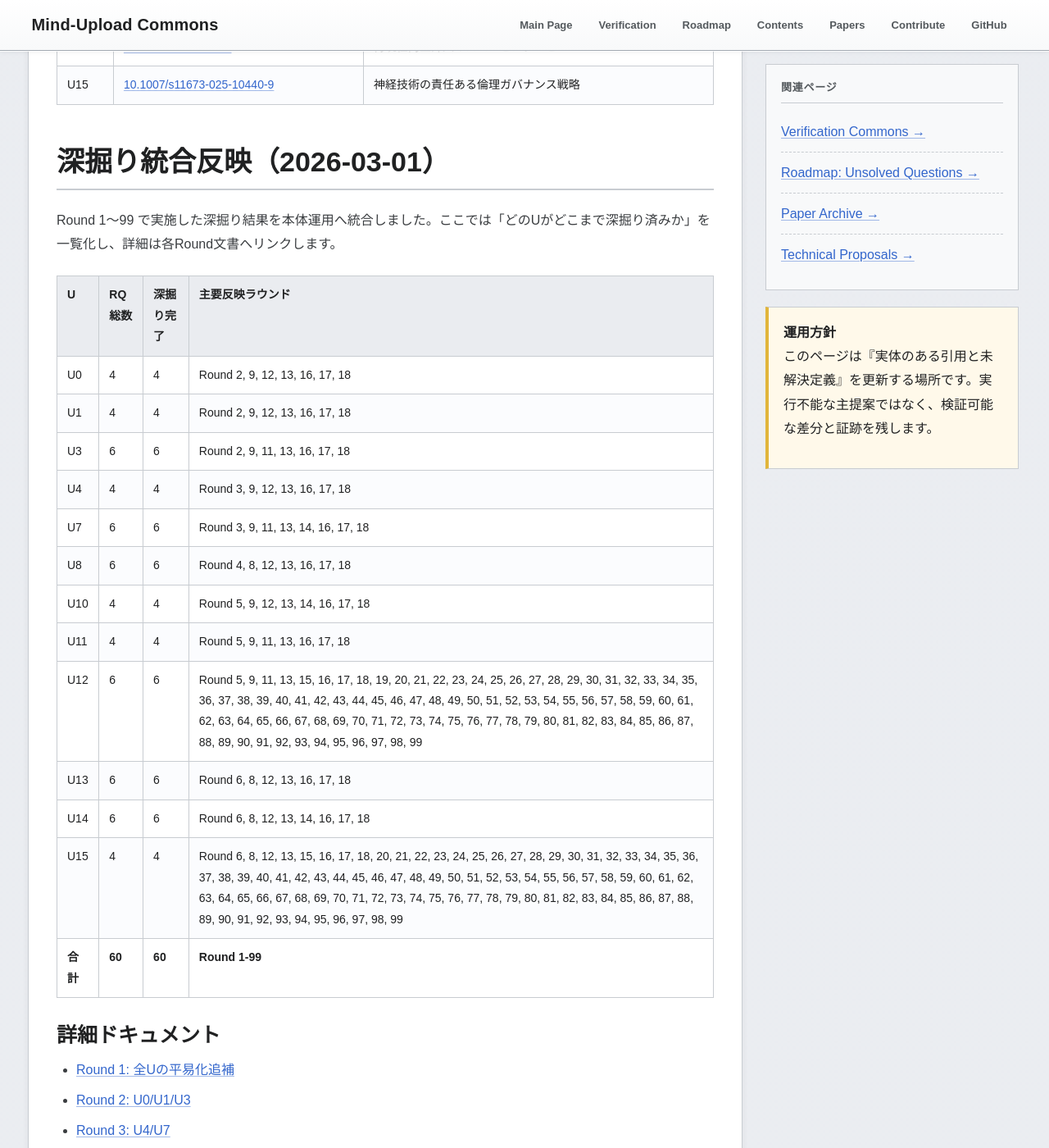
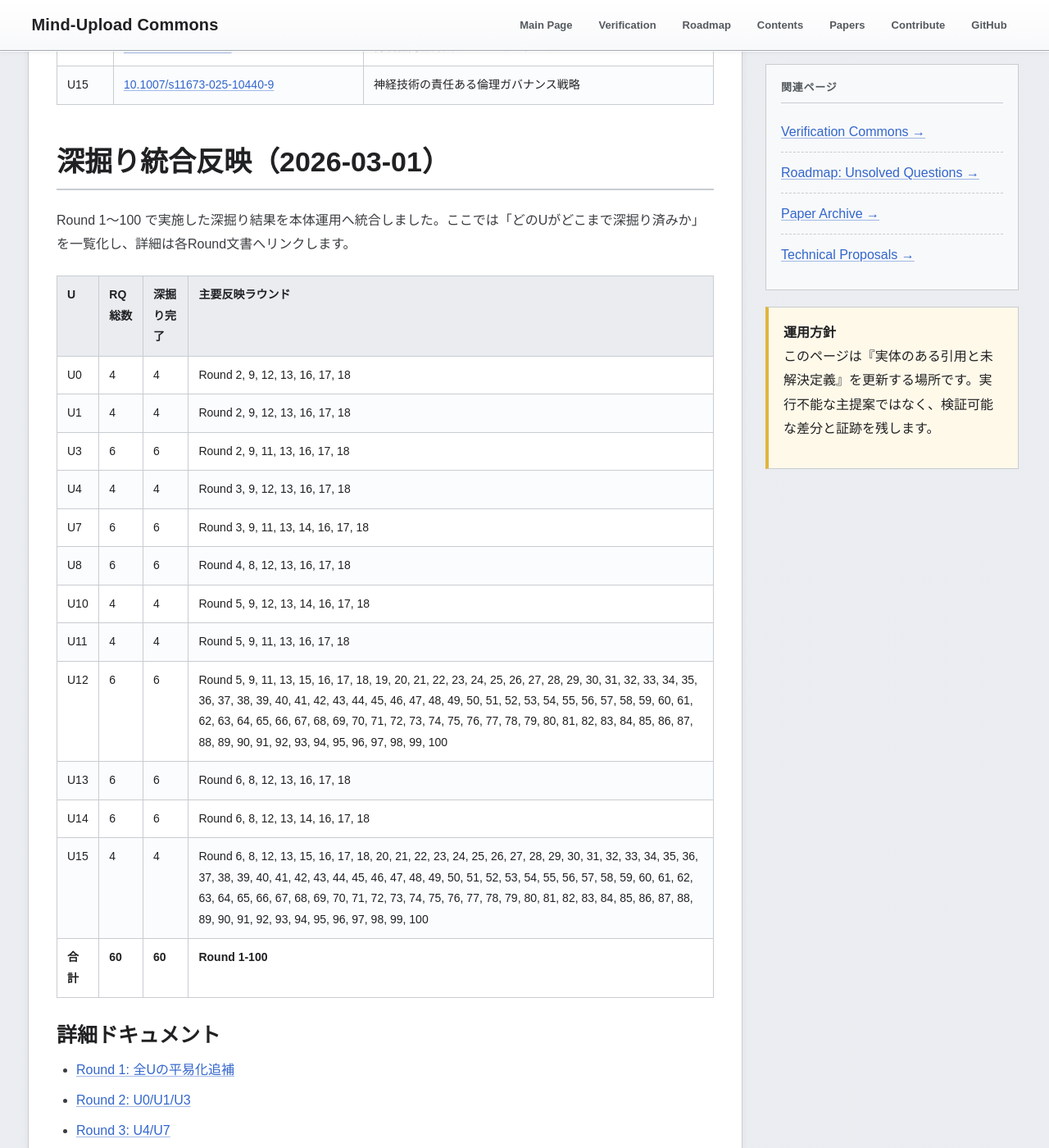
Before and after one commit to yasufumi-nakata/eegflow, a Jekyll site: the page built from research_harvest_50.md, in a window 1280 px wide and 1400 px high, scrolled down 6243 px. Shown: the whole window at 82% size. Built offline with Jekyll 4.4.1, drawn with Linux system fonts in a browser that asks for light colours; some of the changed text lies outside the part shown.

Commit message:
Add Round 100 follow-up reconnect stability confirmation and remonitor gate

```diff
--- a/research_harvest_50.md
+++ b/research_harvest_50.md
@@ -156,7 +156,7 @@
 <section class="section" id="deepening-integration-20260301">
 <h2 class="section-title">深掘り統合反映（2026-03-01）</h2>
 <p>
-Round 1〜99 で実施した深掘り結果を本体運用へ統合しました。ここでは「どのUがどこまで深掘り済みか」を一覧化し、詳細は各Round文書へリンクします。
+Round 1〜100 で実施した深掘り結果を本体運用へ統合しました。ここでは「どのUがどこまで深掘り済みか」を一覧化し、詳細は各Round文書へリンクします。
 </p>
 <table class="data-table">
 <thead><tr><th>U</th><th>RQ総数</th><th>深掘り完了</th><th>主要反映ラウンド</th></tr></thead><tbody>
@@ -168,11 +168,11 @@
 <tr><td>U8</td><td>6</td><td>6</td><td>Round 4, 8, 12, 13, 16, 17, 18</td></tr>
 <tr><td>U10</td><td>4</td><td>4</td><td>Round 5, 9, 12, 13, 14, 16, 17, 18</td></tr>
 <tr><td>U11</td><td>4</td><td>4</td><td>Round 5, 9, 11, 13, 16, 17, 18</td></tr>
-<tr><td>U12</td><td>6</td><td>6</td><td>Round 5, 9, 11, 13, 15, 16, 17, 18, 19, 20, 21, 22, 23, 24, 25, 26, 27, 28, 29, 30, 31, 32, 33, 34, 35, 36, 37, 38, 39, 40, 41, 42, 43, 44, 45, 46, 47, 48, 49, 50, 51, 52, 53, 54, 55, 56, 57, 58, 59, 60, 61, 62, 63, 64, 65, 66, 67, 68, 69, 70, 71, 72, 73, 74, 75, 76, 77, 78, 79, 80, 81, 82, 83, 84, 85, 86, 87, 88, 89, 90, 91, 92, 93, 94, 95, 96, 97, 98, 99</td></tr>
+<tr><td>U12</td><td>6</td><td>6</td><td>Round 5, 9, 11, 13, 15, 16, 17, 18, 19, 20, 21, 22, 23, 24, 25, 26, 27, 28, 29, 30, 31, 32, 33, 34, 35, 36, 37, 38, 39, 40, 41, 42, 43, 44, 45, 46, 47, 48, 49, 50, 51, 52, 53, 54, 55, 56, 57, 58, 59, 60, 61, 62, 63, 64, 65, 66, 67, 68, 69, 70, 71, 72, 73, 74, 75, 76, 77, 78, 79, 80, 81, 82, 83, 84, 85, 86, 87, 88, 89, 90, 91, 92, 93, 94, 95, 96, 97, 98, 99, 100</td></tr>
 <tr><td>U13</td><td>6</td><td>6</td><td>Round 6, 8, 12, 13, 16, 17, 18</td></tr>
 <tr><td>U14</td><td>6</td><td>6</td><td>Round 6, 8, 12, 13, 14, 16, 17, 18</td></tr>
-<tr><td>U15</td><td>4</td><td>4</td><td>Round 6, 8, 12, 13, 15, 16, 17, 18, 20, 21, 22, 23, 24, 25, 26, 27, 28, 29, 30, 31, 32, 33, 34, 35, 36, 37, 38, 39, 40, 41, 42, 43, 44, 45, 46, 47, 48, 49, 50, 51, 52, 53, 54, 55, 56, 57, 58, 59, 60, 61, 62, 63, 64, 65, 66, 67, 68, 69, 70, 71, 72, 73, 74, 75, 76, 77, 78, 79, 80, 81, 82, 83, 84, 85, 86, 87, 88, 89, 90, 91, 92, 93, 94, 95, 96, 97, 98, 99</td></tr>
-<tr><td><strong>合計</strong></td><td><strong>60</strong></td><td><strong>60</strong></td><td><strong>Round 1-99</strong></td></tr>
+<tr><td>U15</td><td>4</td><td>4</td><td>Round 6, 8, 12, 13, 15, 16, 17, 18, 20, 21, 22, 23, 24, 25, 26, 27, 28, 29, 30, 31, 32, 33, 34, 35, 36, 37, 38, 39, 40, 41, 42, 43, 44, 45, 46, 47, 48, 49, 50, 51, 52, 53, 54, 55, 56, 57, 58, 59, 60, 61, 62, 63, 64, 65, 66, 67, 68, 69, 70, 71, 72, 73, 74, 75, 76, 77, 78, 79, 80, 81, 82, 83, 84, 85, 86, 87, 88, 89, 90, 91, 92, 93, 94, 95, 96, 97, 98, 99, 100</td></tr>
+<tr><td><strong>合計</strong></td><td><strong>60</strong></td><td><strong>60</strong></td><td><strong>Round 1-100</strong></td></tr>
 </tbody></table>
 
 <h3>詳細ドキュメント</h3>
@@ -276,6 +276,7 @@
 <li><a href="research_deepening_round97_2026-03-01.html">Round 97: フォローアップ再接続フォローアップ再評価フォローアップ台帳とフォローアップ再接続フォローアップ監視再同期フォローアップゲート固定</a></li>
 <li><a href="research_deepening_round98_2026-03-01.html">Round 98: フォローアップ再接続フォローアップ再評価フォローアップ結果台帳とフォローアップ再接続フォローアップ監視再同期フォローアップ再接続ゲート固定</a></li>
 <li><a href="research_deepening_round99_2026-03-01.html">Round 99: フォローアップ再接続フォローアップ再評価フォローアップ再接続結果台帳とフォローアップ再接続フォローアップ監視再同期フォローアップ維持ゲート固定</a></li>
+<li><a href="research_deepening_round100_2026-03-01.html">Round 100: フォローアップ再接続フォローアップ再評価フォローアップ安定化確認台帳とフォローアップ再接続フォローアップ再接続フォローアップ再監視ゲート固定</a></li>
 </ul>
 
 <h3>整合性監査（証跡）</h3>
@@ -871,6 +872,12 @@
 <a href="automation/rq_regulation_reentry_followup_reconnect_followup_watch_resync_followup_stability_gate_round99_2026-03-01.csv" target="_blank">rq_regulation_reentry_followup_reconnect_followup_watch_resync_followup_stability_gate_round99_2026-03-01.csv</a>（問い別フォローアップ再接続フォローアップ監視再同期フォローアップ維持ゲート）
 に記録しています。
 </p>
+<p class="small">
+Round 100 のフォローアップ再接続フォローアップ再評価フォローアップ安定化確認台帳とフォローアップ再接続フォローアップ再接続フォローアップ再監視ゲート固定は
+<a href="automation/rq_regulation_reentry_followup_reconnect_followup_reevaluation_followup_stability_confirmation_ledger_round100_2026-03-01.csv" target="_blank">rq_regulation_reentry_followup_reconnect_followup_reevaluation_followup_stability_confirmation_ledger_round100_2026-03-01.csv</a>（問い別フォローアップ再接続フォローアップ再評価フォローアップ安定化確認台帳）と
+<a href="automation/rq_regulation_reentry_followup_reconnect_followup_reconnect_followup_remonitor_gate_round100_2026-03-01.csv" target="_blank">rq_regulation_reentry_followup_reconnect_followup_reconnect_followup_remonitor_gate_round100_2026-03-01.csv</a>（問い別フォローアップ再接続フォローアップ再接続フォローアップ再監視ゲート）
+に記録しています。
+</p>
 </section>
 
 <section class="section" id="u0">
```
Also changed, not shown: automation/rq_regulation_reentry_followup_reconnect_followup_reconnect_followup_remonitor_gate_round100_2026-03-01.csv (added, +11 -0 lines), automation/rq_regulation_reentry_followup_reconnect_followup_reevaluation_followup_stability_confirmation_ledger_round100_2026-03-01.csv (added, +11 -0 lines), research_deepening_continue_guide_2026-03-01.md (+6 -2 lines), research_deepening_round100_2026-03-01.md (added, +64 -0 lines).
